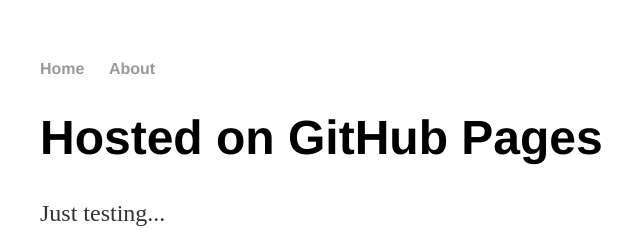
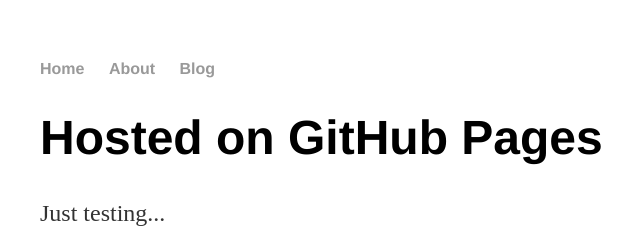
Before and after one commit to shanebp/shanebp.github.io, a Jekyll site: the page built from index.html, in a window 1280 px wide. Shown: the top 252 px of the page, without its empty margins (152-792 px from the left). Built offline with Jekyll 4.4.1, drawn with Linux system fonts in a browser that asks for light colours.

Commit message:
Update index.html

```diff
--- a/index.html
+++ b/index.html
@@ -1,27 +1,9 @@
-<!DOCTYPE html>
-<html>
-	<head>
-		<title>buckcreek.net on github</title>
-		<link rel="stylesheet" type="text/css" href="/css/main.css">
-	</head>
-	<body>
-		<nav>
-    		<ul>
-        		<li><a href="/">Home</a></li>
-	        	<li><a href="/about">About</a></li>
-    		</ul>
-		</nav>
-		<div class="container">
-    		<div class="blurb">
-        		<h1>Hosted on GitHub Pages</h1>
-				<p>Just testing...</p>
-			<p>more info:  <a href="http://jmcglone.com/guides/github-pages/">http://jmcglone.com/guides/github-pages/</a> </p>
-    		</div><!-- /.blurb -->
-		</div><!-- /.container -->
-		<footer>
-    		<ul>
-        		<li><a href="mailto:oil@buckcreek.net">email</a></li>
-			</ul>
-		</footer>
-	</body>
-</html>
+---
+layout: default
+title: Buck Creek
+---
+<div class="blurb">
+        <h1>Hosted on GitHub Pages</h1>
+	<p>Just testing...</p>
+	<p>more info:  <a href="http://jmcglone.com/guides/github-pages/">http://jmcglone.com/guides/github-pages/</a> </p></p>
+</div><!-- /.blurb -->
```
